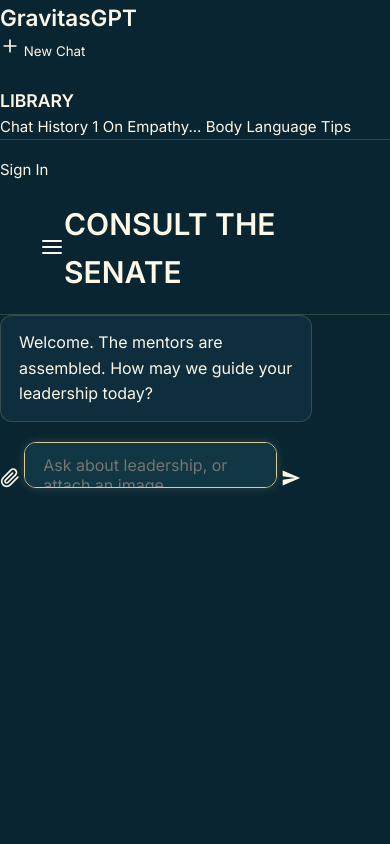
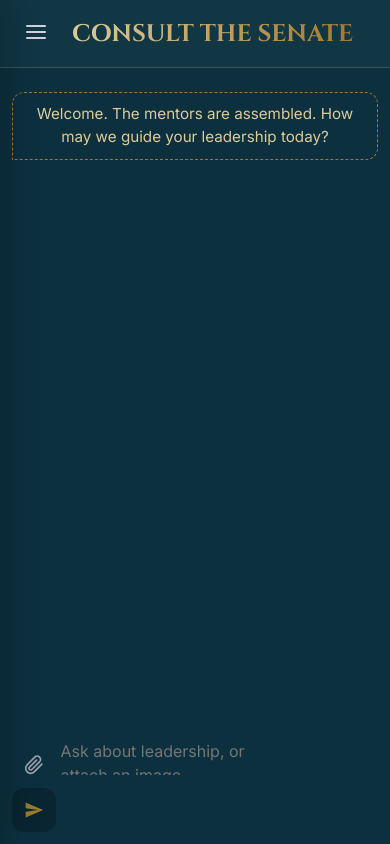
Before and after one commit to tabraiz-2005/my-fullstack-app, a Flask app: page / in a window 390 px wide. Run offline with Flask 3, Linux system fonts and the light colour scheme; some libraries are stand-ins or nearby versions.

Commit message:
Update styles.css

```diff
--- a/static/styles.css
+++ b/static/styles.css
@@ -1,379 +1,514 @@
-/* --- VARIABLES --- */
+/* ---
+Root Variables
+--- */
 :root {
-  --font-body: "Inter", -apple-system, BlinkMacSystemFont, "Segoe UI", Roboto, sans-serif;
+  --font-body: "Inter", -apple-system, BlinkMacSystemFont, "Segoe UI", Roboto, Helvetica, Arial, sans-serif;
+  --font-heading: "Cinzel", "Times New Roman", Times, serif;
 
-  /* Colors from the design */
-  --bg-dark-primary: #092531; /* Main background */
-  --bg-dark-secondary: #0E2E3E; /* Sidebar background */
-  --bg-dark-tertiary: #113644; /* Input background */
+  /* Theme Colors */
+  --bg-dark-primary: #092531;
+  /* Deep navy blue */
+  --bg-dark-secondary: #0D303F;
+  /* Slightly lighter navy */
+  --panel-bg: #113644;
+  /* Sidebar/header bg */
+  --text-light: #fef8e7;
+  /* Soft warm white */
+  --text-primary: #D1D5DB;
+  /* Main text */
+  --text-secondary: #9CA3AF;
+  /* Lighter text */
+  --text-dark: #051a24;
+  /* For buttons */
 
-  --text-light-primary: #fef8e7; /* Main text */
-  --text-light-secondary: #a0b4c0; /* Softer text */
-  --text-dark: #051a24;
+  /* Accents */
+  --accent-primary: #DDCB99;
+  /* Rich gold */
+  --accent-secondary: #A47929;
+  /* Bright highlight gold */
+  --accent-deep: #9b7c2f;
+  /* Darker golden bronze */
+  --accent-border: rgba(221, 203, 153, 0.2);
+  /* Subtle border */
+  --shadow-golden-soft: 0 0 20px rgba(245, 197, 66, 0.15);
+  --shadow-golden-strong: 0 0 30px rgba(245, 197, 66, 0.35);
 
-  --accent-gold-primary: #DDCB99;
-  --accent-gold-secondary: #A47929;
-  --accent-gold-hover: #f0e0b0;
-
-  --border-color: rgba(221, 203, 153, 0.2);
-  --shadow-golden-soft: 0 0 15px rgba(221, 203, 153, 0.1);
+  /* Sizes */
+  --sidebar-width: 260px;
 }
 
-/* --- RESET & GLOBALS --- */
-* {
+/* ---
+Global Reset
+--- */
+*,
+*::before,
+*::after {
   box-sizing: border-box;
   margin: 0;
   padding: 0;
 }
 
 body {
-  background-color: var(--bg-dark-primary);
-  color: var(--text-light-primary);
   font-family: var(--font-body);
-  font-size: 15px;
-  line-height: 1.6;
-  overflow: hidden; /* Prevent body scroll */
+  background-color: var(--bg-dark-secondary);
+  color: var(--text-primary);
+  height: 100vh;
+  overflow: hidden;
 }
 
-a, button {
-  cursor: pointer;
+a {
+  color: inherit;
   text-decoration: none;
-  color: inherit;
-  font-family: inherit;
-  border: none;
-  background: none;
 }
 
-/* --- MAIN APP LAYOUT --- */
-.app-container {
-  display: grid;
-  grid-template-columns: 60px 260px 1fr;
-  height: 100vh;
-  width: 100vw;
+button {
+  font-family: inherit;
+  cursor: pointer;
+  background: none;
+  border: none;
+  color: inherit;
 }
 
-/* --- 1. NARROW SIDEBAR (ICONS) --- */
-.sidebar-narrow {
+/* ---
+Main Layout
+--- */
+.container {
+  display: flex;
+  height: 100vh;
+  width: 100%;
+}
+
+/* ---
+Sidebar (Left Panel)
+--- */
+.sidebar {
+  width: var(--sidebar-width);
+  height: 100%;
   background-color: var(--bg-dark-primary);
-  border-right: 1px solid var(--border-color);
-  padding: 18px 12px;
+  border-right: 1px solid var(--accent-border);
   display: flex;
   flex-direction: column;
-  align-items: center;
-}
-
-.sidebar-logo {
-  color: var(--accent-gold-primary);
-}
-
-/* --- 2. MAIN SIDEBAR (CHAT LIST) --- */
-.sidebar-main {
-  background-color: var(--bg-dark-secondary);
-  border-right: 1px solid var(--border-color);
-  display: flex;
-  flex-direction: column;
-  padding: 18px;
-  color: var(--text-light-primary);
+  padding: 1.25rem;
+  transition: transform 0.3s ease;
+  z-index: 100;
 }
 
 .sidebar-header {
-  margin-bottom: 24px;
+  margin-bottom: 1.5rem;
 }
 
-.logo-text {
-  font-size: 1.2rem;
-  font-weight: 600;
-  letter-spacing: 0.1em;
-  color: var(--accent-gold-primary);
-  margin-bottom: 16px;
+.sidebar-title {
+  font-family: var(--font-heading);
+  font-size: 1.75rem;
+  font-weight: 700;
+  color: var(--accent-primary);
+  text-align: center;
+  margin-bottom: 1rem;
 }
 
-.sidebar-btn {
+.sidebar-button {
   display: flex;
   align-items: center;
-  gap: 10px;
+  justify-content: center;
+  gap: 0.75rem;
   width: 100%;
-  padding: 10px 12px;
-  border-radius: 8px;
-  font-size: 14px;
+  padding: 0.75rem;
+  border-radius: 0.5rem;
+  font-size: 0.9rem;
+  font-weight: 600;
+  background: linear-gradient(145deg, var(--accent-secondary), var(--accent-deep));
+  color: var(--text-dark);
+  transition: all 0.2s ease;
+  box-shadow: var(--shadow-golden-soft);
+}
+
+.sidebar-button:hover {
+  transform: translateY(-2px);
+  box-shadow: var(--shadow-golden-strong);
+}
+
+.sidebar-nav {
+  flex-grow: 1;
+  overflow-y: auto;
+}
+
+.nav-title {
+  font-size: 0.75rem;
   font-weight: 500;
-  background-color: var(--bg-dark-tertiary);
-  border: 1px solid var(--border-color);
+  letter-spacing: 0.05em;
+  color: var(--text-secondary);
+  padding: 0.5rem 0.75rem;
+  margin-bottom: 0.25rem;
+}
+
+.nav-item {
+  display: block;
+  padding: 0.75rem 1rem;
+  border-radius: 0.375rem;
+  font-size: 0.9rem;
+  color: var(--text-primary);
+  white-space: nowrap;
+  overflow: hidden;
+  text-overflow: ellipsis;
   transition: background-color 0.2s ease;
 }
 
-.sidebar-btn:hover {
-  background-color: var(--bg-dark-primary);
-}
-
-.sidebar-menu {
-  display: flex;
-  flex-direction: column;
-  gap: 8px;
-  margin-bottom: 24px;
-}
-
-.menu-item {
-  display: flex;
-  align-items: center;
-  gap: 12px;
-  padding: 10px 12px;
-  border-radius: 8px;
-  font-size: 14px;
-  color: var(--text-light-secondary);
-  transition: background-color 0.2s ease, color 0.2s ease;
-}
-
-.menu-item:hover {
-  background-color: var(--bg-dark-tertiary);
-  color: var(--text-light-primary);
-}
-
-.chat-history {
-  flex: 1;
-  overflow-y: auto;
-}
-
-.chat-history-header {
-  font-size: 12px;
-  font-weight: 500;
-  text-transform: uppercase;
-  letter-spacing: 0.05em;
-  color: var(--text-light-secondary);
-  padding: 8px 12px;
-  margin-bottom: 8px;
-}
-
-.no-chats {
-  font-size: 14px;
-  color: var(--text-light-secondary);
-  padding: 0 12px;
+.nav-item:hover {
+  background-color: var(--panel-bg);
 }
 
 .sidebar-footer {
-  margin-top: auto;
-  border-top: 1px solid var(--border-color);
-  padding-top: 18px;
+  border-top: 1px solid var(--accent-border);
+  padding-top: 1rem;
 }
 
-.user-profile {
-  display: flex;
-  align-items: center;
-  gap: 12px;
-}
-
-.user-avatar {
-  width: 36px;
-  height: 36px;
-  border-radius: 50%;
-  background-color: var(--accent-gold-primary);
-  color: var(--text-dark);
-  display: flex;
-  align-items: center;
-  justify-content: center;
-  font-weight: 600;
-  font-size: 16px;
-}
-
-.user-info {
+/* ---
+Main Chat Area
+--- */
+.chat-main {
+  flex: 1;
   display: flex;
   flex-direction: column;
-}
-
-.user-name {
-  font-weight: 600;
-  color: var(--text-light-primary);
-}
-
-.user-plan {
-  font-size: 12px;
-  color: var(--text-light-secondary);
-}
-
-/* --- 3. MAIN CHAT AREA --- */
-.chat-area {
-  display: flex;
-  flex-direction: column;
-  overflow: hidden; /* Important */
+  height: 100vh;
+  background-color: var(--bg-dark-secondary);
+  overflow: hidden;
 }
 
 .chat-header {
   display: flex;
-  justify-content: flex-end;
   align-items: center;
-  padding: 18px 40px;
-  border-bottom: 1px solid var(--border-color);
+  padding: 0.75rem 1.5rem;
+  border-bottom: 1px solid var(--accent-border);
+  background-color: var(--panel-bg);
+  min-height: 65px;
 }
 
-.auth-buttons {
-  display: flex;
-  gap: 12px;
+.menu-toggle {
+  display: none;
+  /* Hidden on desktop */
+  padding: 0.5rem;
+  border-radius: 0.375rem;
+  margin-right: 1rem;
 }
 
-/* Button Styles */
-.btn {
-  padding: 8px 16px;
-  font-size: 14px;
-  font-weight: 600;
+.menu-toggle:hover {
+  background-color: var(--bg-dark-primary);
+}
+
+.heading {
+  font-family: var(--font-heading);
+  font-size: 1.5rem;
+  font-weight: 700;
+  background: linear-gradient(90deg, var(--accent-primary), var(--accent-secondary));
+  -webkit-background-clip: text;
+  -webkit-text-fill-color: transparent;
+}
+
+.chat-wrapper {
+  flex: 1;
+  overflow-y: auto;
+  padding: 1rem 1.5rem;
+  display: flex;
+  flex-direction: column;
+  scroll-behavior: smooth;
+}
+
+/* ---
+Chat Messages
+--- */
+.chat-box {
+  width: 100%;
+  max-width: 800px;
+  margin: 0 auto;
+  padding-bottom: 1rem;
+}
+
+.message {
+  max-width: 90%;
+  margin: 1rem 0;
+  padding: 0.75rem 1.25rem;
+  border-radius: 12px;
+  line-height: 1.5;
+  font-size: 1rem;
+  animation: messagePop 0.4s ease forwards;
+  opacity: 0;
+}
+
+.user-message {
+  align-self: flex-end;
+  background: linear-gradient(145deg, var(--accent-primary), var(--accent-secondary));
+  color: var(--text-dark);
+  font-weight: 500;
+  border-radius: 12px 12px 0 12px;
+  margin-left: auto;
+}
+
+.assistant-message {
+  align-self: flex-start;
+  background: var(--panel-bg);
+  color: var(--text-primary);
+  border-radius: 12px 12px 12px 0;
+  margin-right: auto;
+}
+
+/* Welcome message */
+#welcome-message {
+  background: transparent;
+  box-shadow: none;
+  border: 1px dashed var(--accent-deep);
+  color: var(--accent-primary);
+  text-align: center;
+  align-self: center;
+  max-width: 100%;
+  opacity: 1;
+}
+
+/* Images inside user messages */
+.message-image {
+  max-width: 100%;
   border-radius: 8px;
+  margin-top: 10px;
+}
+
+/* Code blocks */
+.message pre {
+  background: #0d303f;
+  border: 1px solid var(--accent-border);
+  border-radius: 8px;
+  padding: 12px;
+  margin-top: 10px;
+  overflow-x: auto;
+  font-size: 0.9rem;
+}
+
+.message code {
+  font-family: "Courier New", Courier, monospace;
+}
+
+/* ---
+Chat Input Form
+--- */
+.input-form {
+  width: 100%;
+  max-width: 800px;
+  margin: 0 auto;
+  padding: 0 1.5rem 1.5rem;
+  background-color: var(--bg-dark-secondary);
+}
+
+.input-form-inner {
+  display: flex;
+  align-items: flex-end;
+  gap: 0.75rem;
+  background: var(--panel-bg);
+  border: 1px solid var(--accent-border);
+  border-radius: 1rem;
+  padding: 0.5rem 0.75rem 0.5rem 0.5rem;
+  box-shadow: var(--shadow-golden-soft);
+}
+
+.icon-button {
+  height: 44px;
+  width: 44px;
+  border-radius: 0.75rem;
+  color: var(--text-secondary);
+  flex-shrink: 0;
   transition: all 0.2s ease;
 }
 
-.btn-primary {
-  background-color: var(--accent-gold-primary);
+.icon-button:hover {
+  background-color: var(--bg-dark-primary);
+  color: var(--accent-primary);
+}
+
+.input {
+  flex: 1;
+  border: none;
+  background-color: transparent;
+  color: var(--text-light);
+  padding: 12px 0;
+  font-size: 1rem;
+  font-family: var(--font-body);
+  outline: none;
+  resize: none;
+  line-height: 1.5;
+  max-height: 150px;
+  overflow-y: auto;
+}
+
+.button {
+  height: 44px;
+  width: 44px;
+  background: linear-gradient(145deg, var(--accent-secondary), var(--accent-primary));
   color: var(--text-dark);
-  box-shadow: var(--shadow-golden-soft);
+  border-radius: 0.75rem;
+  transition: 0.3s ease;
+  display: flex;
+  align-items: center;
+  justify-content: center;
+  flex-shrink: 0;
 }
-.btn-primary:hover {
-  background-color: var(--accent-gold-hover);
-  transform: translateY(-1px);
+
+.button:hover {
+  transform: translateY(-2px);
+  box-shadow: var(--shadow-golden-strong);
 }
-.btn-primary:disabled {
-  background-color: var(--bg-dark-tertiary);
-  color: var(--text-light-secondary);
+
+.button:disabled {
+  background: var(--bg-dark-primary);
+  color: var(--accent-deep);
   cursor: not-allowed;
   transform: none;
   box-shadow: none;
 }
 
-.btn-secondary {
-  background-color: var(--bg-dark-tertiary);
-  color: var(--text-light-primary);
-  border: 1px solid var(--border-color);
-}
-.btn-secondary:hover {
-  background-color: var(--bg-dark-primary);
-  border-color: var(--accent-gold-primary);
+/* ---
+Image Preview
+--- */
+.image-preview-container {
+  width: 100%;
+  max-width: 800px;
+  margin: 0 auto;
+  padding: 0 1.5rem 0.5rem;
+  display: none; /* Hidden by default */
+  position: relative;
 }
 
-
-/* Message Container */
-.chat-messages-container {
-  flex: 1; /* Takes up all available space */
-  overflow-y: auto; /* Enables scrolling for messages */
-  padding: 24px 40px;
-  display: flex;
-  flex-direction: column;
+.image-preview {
+  max-width: 120px;
+  max-height: 120px;
+  border-radius: 8px;
+  border: 1px solid var(--accent-border);
 }
 
-.welcome-container {
+#remove-image-btn {
+  position: absolute;
+  top: 0;
+  left: 1.25rem;
+  transform: translate(100px, -8px);
+  width: 24px;
+  height: 24px;
+  border-radius: 50%;
+  background-color: rgba(0, 0, 0, 0.7);
+  color: white;
+  font-size: 1rem;
+  font-weight: bold;
+  line-height: 24px;
   text-align: center;
-  margin: auto; /* Centers vertically and horizontally */
-}
-.welcome-title {
-  font-size: 2.5rem;
-  font-weight: 600;
-  color: var(--text-light-primary);
-}
-.welcome-subtitle {
-  font-size: 1.1rem;
-  color: var(--text-light-secondary);
+  border: 1px solid white;
 }
 
-/* Messages */
-.message {
-  max-width: 80%;
-  margin-bottom: 20px;
-  padding: 14px 18px;
-  border-radius: 12px;
-  line-height: 1.6;
-  font-size: 1rem;
+/* ---
+Typing Indicator
+--- */
+.typing-indicator {
+  display: flex;
+  align-items: center;
+  padding: 12px 16px;
 }
 
-.user-message {
-  align-self: flex-end;
-  background: linear-gradient(145deg, var(--accent-gold-primary), var(--accent-gold-secondary));
-  color: var(--text-dark);
-  font-weight: 500;
-}
-
-.assistant-message {
-  align-self: flex-start;
-  background: var(--bg-dark-secondary);
-  color: var(--text-light-primary);
-  border: 1px solid var(--border-color);
-}
-
-/* Code blocks */
-.message pre {
-  background: var(--bg-dark-primary);
-  border-radius: 8px;
-  padding: 12px;
-  margin-top: 10px;
-  overflow-x: auto;
-  border: 1px solid var(--border-color);
-}
-.message code {
-  font-family: "SFMono-Regular", Consolas, "Liberation Mono", Menlo, Courier, monospace;
-}
-.message p { margin-bottom: 10px; }
-.message p:last-child { margin-bottom: 0; }
-
-
-/* Sticky Input Bar */
-.chat-input-bar {
-  display: flex;
-  align-items: center;
-  gap: 12px;
-  padding: 20px 40px;
-  width: 100%;
-  background-color: var(--bg-dark-primary); /* Match body */
-  border-top: 1px solid var(--border-color);
-}
-
-.input {
-  flex: 1;
-  background-color: var(--bg-dark-tertiary);
-  color: var(--text-light-primary);
-  border: 1px solid var(--border-color);
-  border-radius: 12px;
-  padding: 12px 18px;
-  font-size: 1rem;
-  font-family: var(--font-body);
-  resize: none;
-  max-height: 200px;
-  overflow-y: auto;
-  outline: none;
-  transition: border-color 0.2s ease, box-shadow 0.2s ease;
-}
-
-.input:focus {
-  border-color: var(--accent-gold-primary);
-  box-shadow: 0 0 10px rgba(221, 203, 153, 0.2);
-}
-
-.input-btn {
-  padding: 10px;
-  color: var(--text-light-secondary);
-}
-.input-btn.btn-secondary {
-  font-size: 14px;
-  padding: 8px 12px;
-  display: flex;
-  align-items: center;
-  gap: 6px;
-}
-
-/* Typing Indicator */
 .typing-indicator span {
   height: 8px;
   width: 8px;
-  background: var(--accent-gold-primary);
+  background: var(--accent-primary);
   border-radius: 50%;
   margin: 0 3px;
-  display: inline-block;
   animation: pulse 1.4s infinite ease-in-out both;
 }
-.typing-indicator span:nth-child(1) { animation-delay: -0.32s; }
-.typing-indicator span:nth-child(2) { animation-delay: -0.16s; }
+
+.typing-indicator span:nth-child(1) {
+  animation-delay: -0.32s;
+}
+
+.typing-indicator span:nth-child(2) {
+  animation-delay: -0.16s;
+}
 
 @keyframes pulse {
-  0%, 80%, 100% {
+
+  0%,
+  80%,
+  100% {
     opacity: 0.3;
     transform: scale(0.8);
   }
+
   40% {
     opacity: 1;
     transform: scale(1);
   }
 }
+
+/* ---
+Scrollbar
+--- */
+::-webkit-scrollbar {
+  width: 6px;
+}
+
+::-webkit-scrollbar-thumb {
+  background: rgba(249, 184, 3, 0.45);
+  border-radius: 10px;
+}
+
+::-webkit-scrollbar-thumb:hover {
+  background: rgba(249, 184, 3, 0.65);
+}
+
+/* ---
+Animations
+--- */
+@keyframes messagePop {
+  from {
+    opacity: 0;
+    transform: translateY(8px) scale(0.96);
+  }
+
+  to {
+    opacity: 1;
+    transform: translateY(0) scale(1);
+  }
+}
+
+/* ---
+Responsive Design (Mobile)
+--- */
+@media (max-width: 768px) {
+  .sidebar {
+    position: absolute;
+    top: 0;
+    left: 0;
+    height: 100%;
+    transform: translateX(-100%);
+    box-shadow: 10px 0 30px rgba(0, 0, 0, 0.2);
+  }
+
+  .sidebar.is-open {
+    transform: translateX(0);
+  }
+
+  .menu-toggle {
+    display: block;
+  }
+
+  .chat-header {
+    padding: 0.75rem 1rem;
+  }
+
+  .chat-wrapper {
+    padding: 0.5rem 0.75rem;
+  }
+
+  .chat-box {
+    padding-bottom: 0.5rem;
+  }
+
+  .input-form {
+    padding: 0 0.75rem 0.75rem;
+  }
+
+  .message {
+    font-size: 0.95rem;
+    padding: 0.65rem 1rem;
+  }
+}
```
